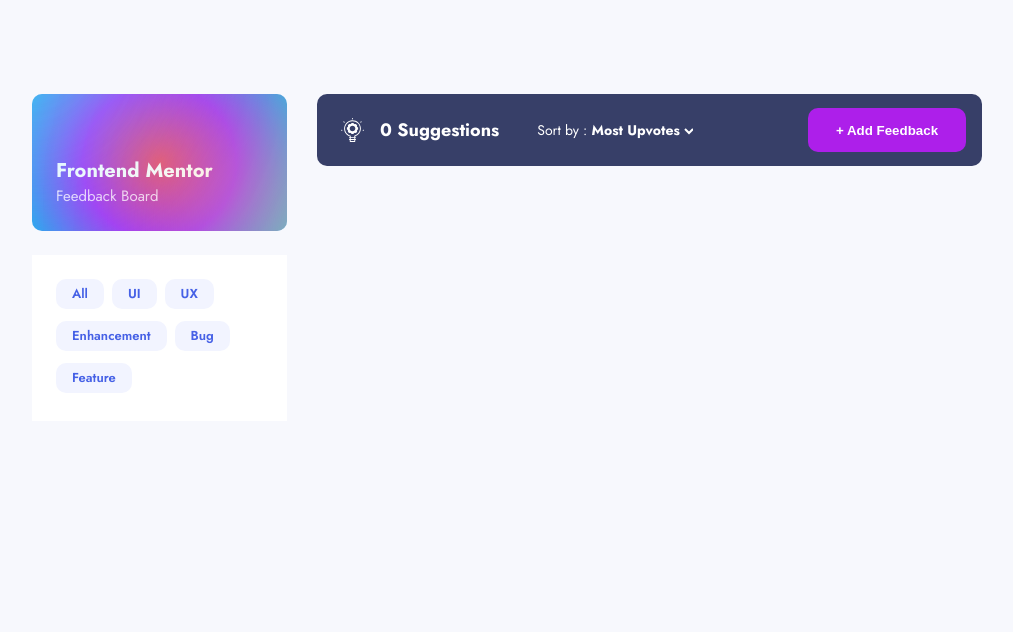
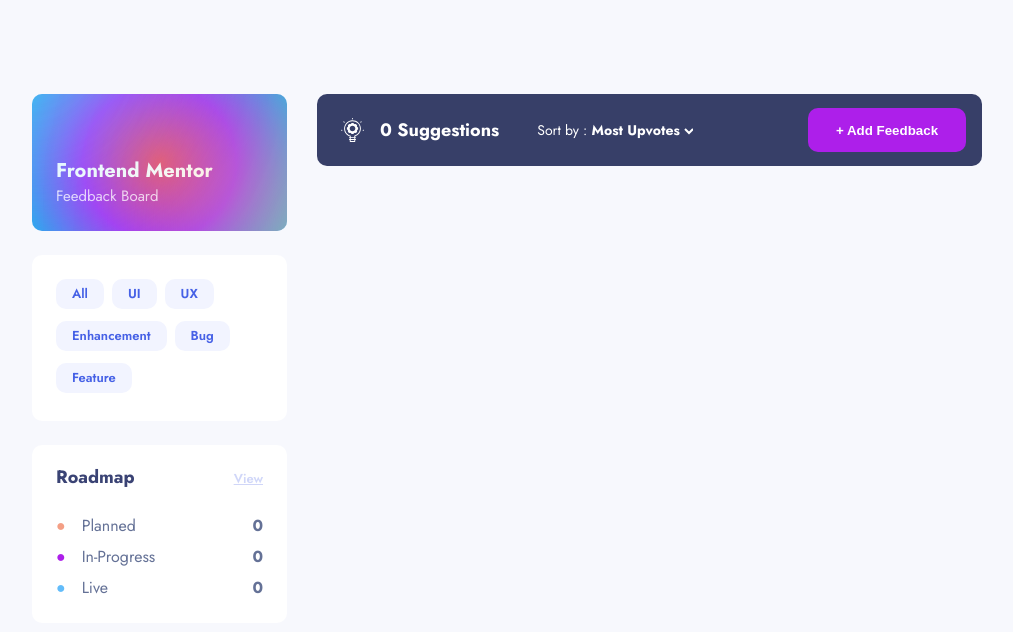
Before and after one commit to orkhan-m/product-feedback-app-react, a React (Create React App) app: page / in a window 1280 px wide. Shown: the top 632 px of the page, without its empty margins (133-1146 px from the left). Built offline with nearby package versions, Linux system fonts and the light colour scheme.

Commit message:
add roadmap

```diff
--- a/src/App.js
+++ b/src/App.js
@@ -34,6 +34,29 @@ function FeedbackBoard() {
           <div className="feedback-features-filter">{feature}</div>
         ))}
       </div>
+      <div class="roadmap">
+        <div class="roadmap-title-and-view">
+          <p class="roadmap-title">Roadmap</p>
+          <p class="roadmap-view">View</p>
+        </div>
+        <div class="roadmap-list">
+          <div class="roadmap-list-planned">
+            <p class="roadmap-circle">&#9679;</p>
+            <p class="roadmap-name">Planned</p>
+            <p class="roadmap-number">0</p>
+          </div>
+          <div class="roadmap-list-in-progress">
+            <p class="roadmap-circle">&#9679;</p>
+            <p class="roadmap-name">In-Progress</p>
+            <p class="roadmap-number">0</p>
+          </div>
+          <div class="roadmap-list-live">
+            <p class="roadmap-circle">&#9679;</p>
+            <p class="roadmap-name">Live</p>
+            <p class="roadmap-number">0</p>
+          </div>
+        </div>
+      </div>
     </div>
   );
 }
--- a/src/index.css
+++ b/src/index.css
@@ -150,6 +150,7 @@ html {
   height: 16.6rem;
   width: 25.5rem;
   background-color: #ffffff;
+  border-radius: 1rem;
   margin-top: 2.4rem;
   padding-top: 2.4rem;
   padding-left: 2.4rem;
@@ -169,3 +170,84 @@ html {
   padding-top: 0.5rem;
   padding-bottom: 0.6rem;
 }
+
+/* SECTION Roadmap */
+.roadmap {
+  display: flex;
+  flex-direction: column;
+  height: 17.8rem;
+  width: 25.5rem;
+  border-radius: 1rem;
+  margin-top: 2.4rem;
+  background-color: #ffffff;
+}
+
+.roadmap-title-and-view {
+  display: flex;
+  justify-content: space-between;
+  margin-left: 2.4rem;
+  margin-right: 2.4rem;
+  margin-top: 1.9rem;
+  margin-bottom: 2.4rem;
+  align-items: baseline;
+}
+
+.roadmap-title {
+  color: #3a4374;
+  font-size: 1.8rem;
+  font-weight: 700;
+}
+
+.roadmap-view {
+  color: #4661e6;
+  opacity: 25%;
+  font-size: 1.3rem;
+  font-weight: 600;
+  text-decoration: underline;
+}
+
+.roadmap-list {
+  display: flex;
+  flex-direction: column;
+  margin-left: 2.4rem;
+  gap: 0.8rem;
+}
+
+.roadmap-list-planned {
+  display: flex;
+  font-size: 1.6rem;
+}
+
+.roadmap-list-planned .roadmap-circle {
+  color: #f49f85;
+}
+
+.roadmap-list-in-progress {
+  display: flex;
+  font-size: 1.6rem;
+}
+
+.roadmap-list-in-progress .roadmap-circle {
+  color: #ad1fea;
+}
+
+.roadmap-list-live {
+  display: flex;
+  font-size: 1.6rem;
+}
+
+.roadmap-list-live .roadmap-circle {
+  color: #62bcfa;
+}
+
+.roadmap-name {
+  color: #647196;
+  margin-left: 1.6rem;
+}
+
+.roadmap-number {
+  color: #647196;
+  font-weight: 700;
+  margin-left: auto;
+  margin-right: 2.4rem;
+}
```
